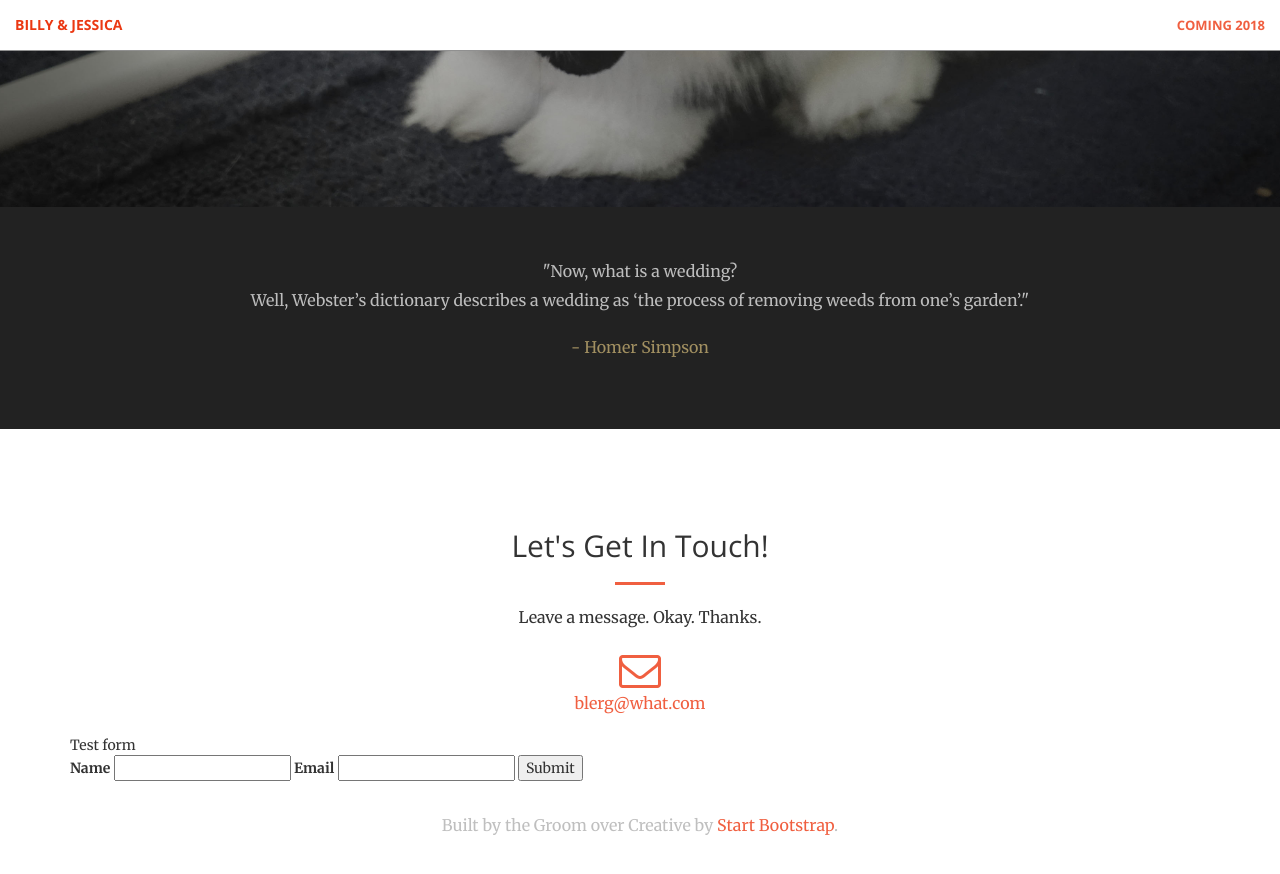
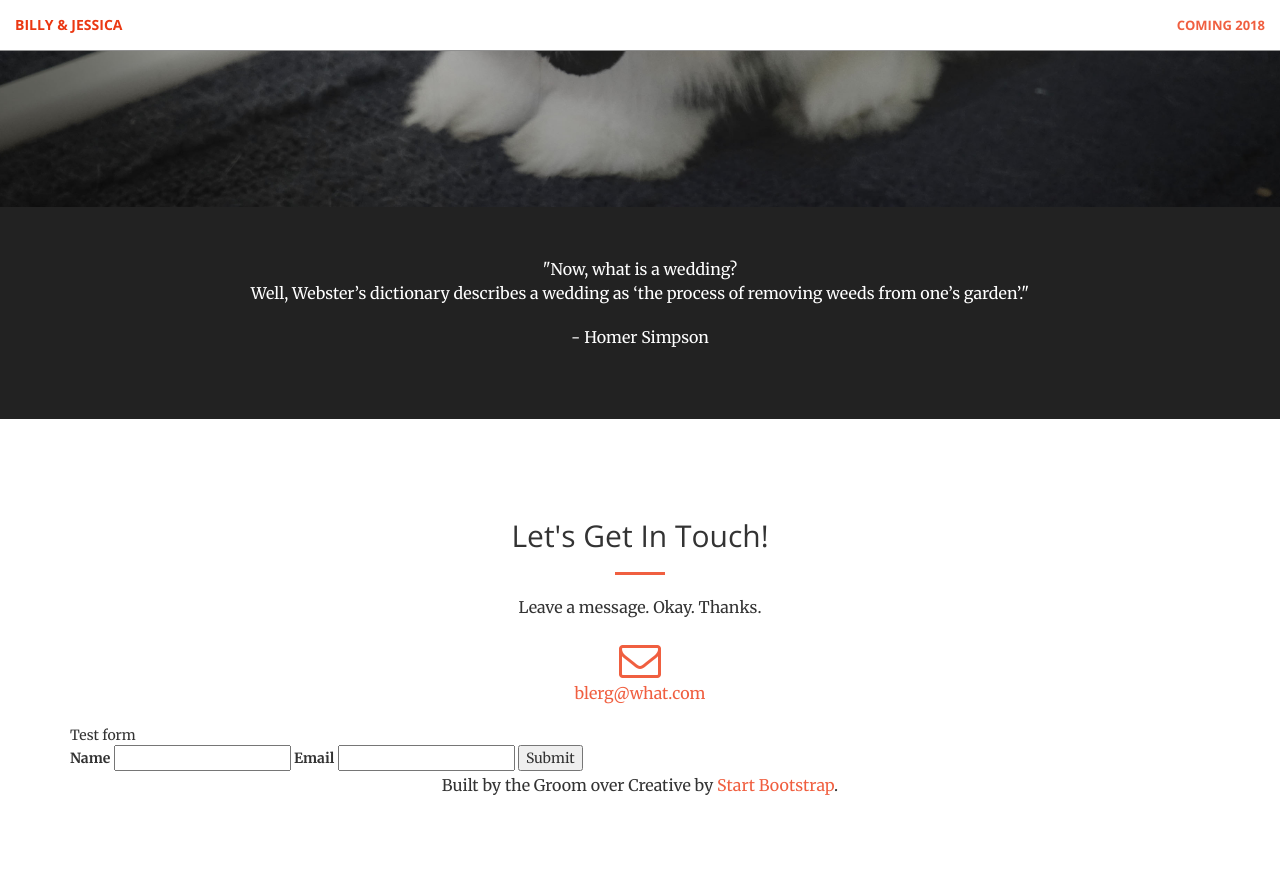
Before and after one commit to notbleh/wed-website, a Jekyll site: the page built from index.html, in a window 1280 px wide and 900 px high, scrolled down 693 px. Shown: the top 874 px of the window. Built offline with Jekyll 4.4.1, drawn with Linux system fonts in a browser that asks for light colours.

Commit message:
Update _base.scss

```diff
--- a/_sass/_base.scss
+++ b/_sass/_base.scss
@@ -349,23 +349,3 @@ img::-moz-selection {
 body {
     -webkit-tap-highlight-color: $theme-dark;
 }
-
-// Billy's Customs
-.tagline {
-    color: #bfbfbf;
-    padding-top: 30px;
-    font-size: 80%;
-}
-
-.top-padding {
-    padding-bottom: 0px;
-}
-
-.quote-body {
-    color: rgba(white, .7);
-    line-height: 1.8;
-}
-
-.quote-author {
-    color: #a29061;
-}
```
